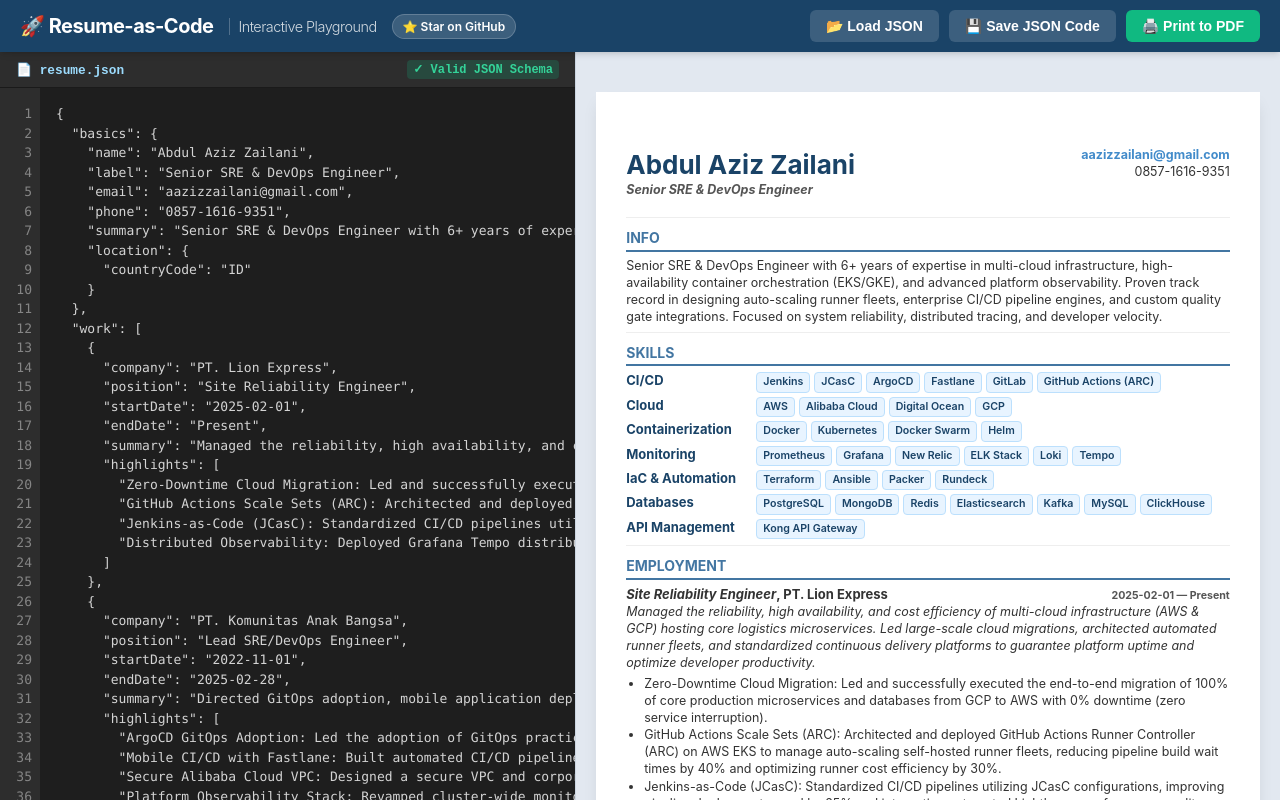
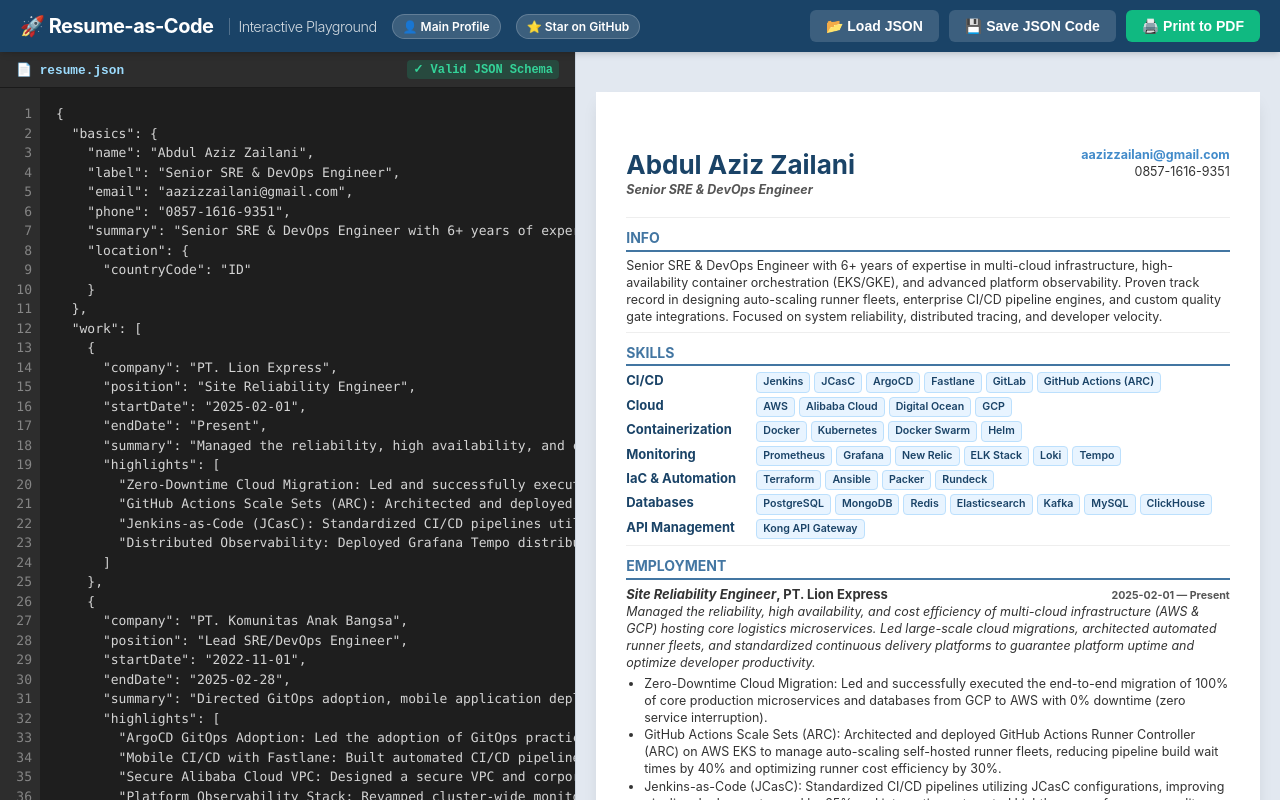
Before and after one commit to abdul-zailani/resume-as-code, a website: page index.html in a window 1280 px wide. Drawn offline with Linux system fonts and the light colour scheme.

Commit message:
feat: integrasi mutual dengan main profile page
- tambah nav button 'Main Profile' di header
- link ke abdul-zailani.github.io

```diff
--- a/index.html
+++ b/index.html
@@ -466,6 +466,9 @@
                 🚀 Resume-as-Code
                 <span style="font-weight: 300; opacity: 0.8; font-size: 0.9rem; border-left: 1px solid rgba(255,255,255,0.3); padding-left: 8px; margin-left: 8px;">Interactive Playground</span>
             </h1>
+            <a href="https://abdul-zailani.github.io" target="_blank" style="background: rgba(255,255,255,0.15); color: white; padding: 4px 10px; border-radius: 20px; font-size: 0.75rem; font-weight: 600; display: inline-flex; align-items: center; gap: 5px; text-decoration: none; border: 1px solid rgba(255,255,255,0.2); transition: var(--transition);" onmouseover="this.style.background='rgba(255,255,255,0.25)'" onmouseout="this.style.background='rgba(255,255,255,0.15)'">
+                👤 Main Profile
+            </a>
             <a href="https://github.com/abdul-zailani/resume-as-code" target="_blank" style="background: rgba(255,255,255,0.15); color: white; padding: 4px 10px; border-radius: 20px; font-size: 0.75rem; font-weight: 600; display: inline-flex; align-items: center; gap: 5px; text-decoration: none; border: 1px solid rgba(255,255,255,0.2); transition: var(--transition);" onmouseover="this.style.background='rgba(255,255,255,0.25)'" onmouseout="this.style.background='rgba(255,255,255,0.15)'">
                 ⭐ Star on GitHub
             </a>
```
